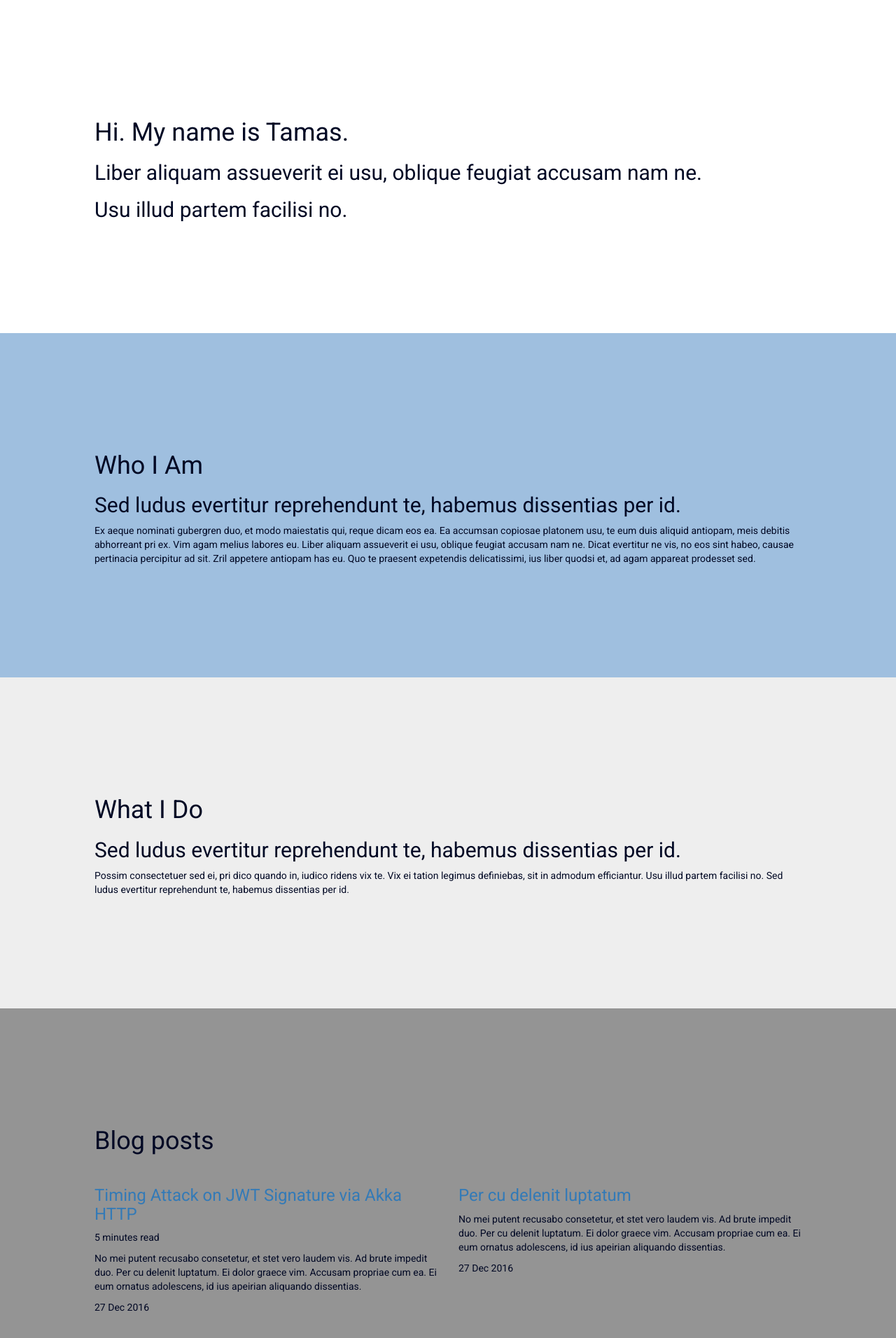
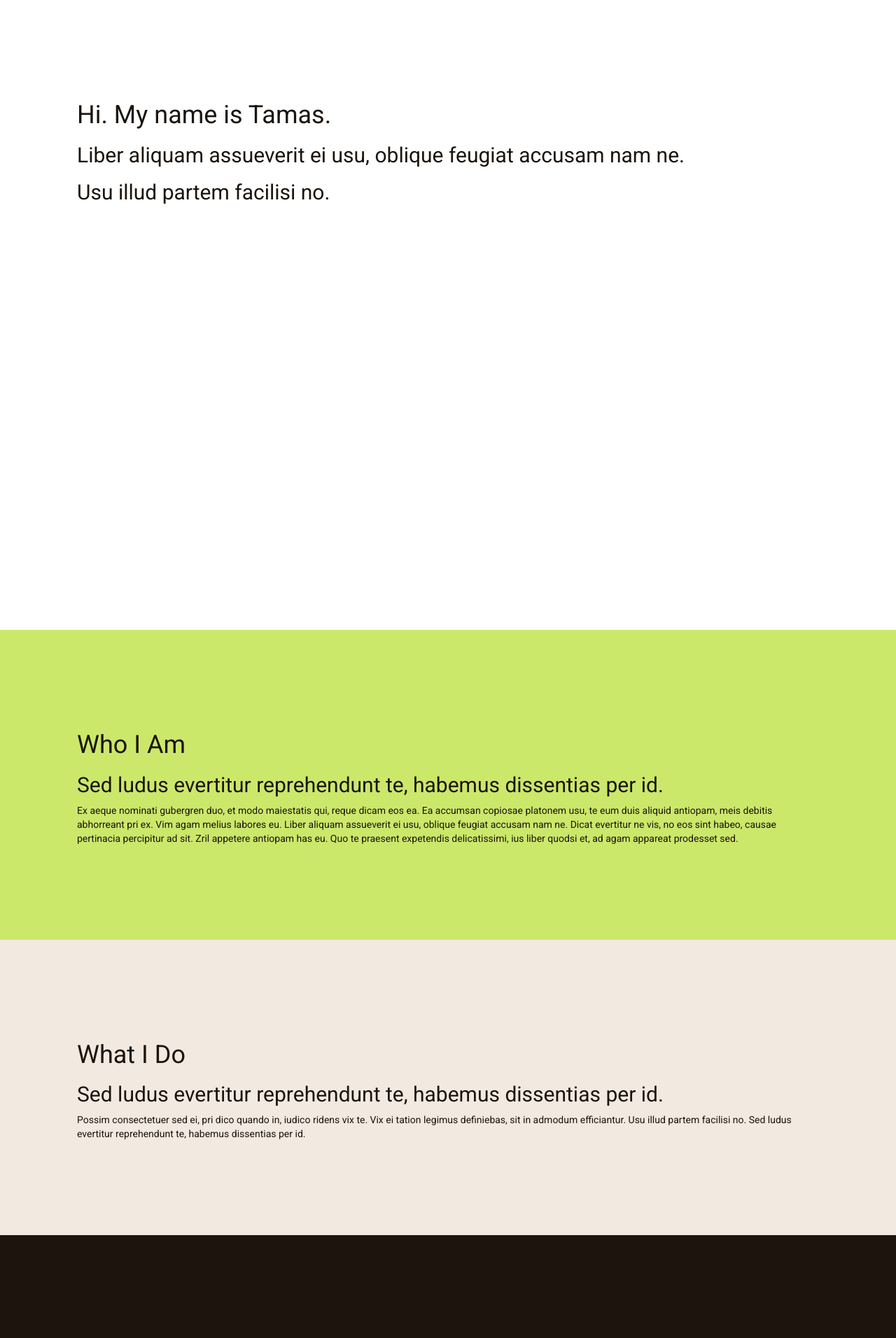
Before and after one commit to menzus/pages, a Jekyll site: the page built from index.html, in a window 1280 px wide. Shown: the top 1912 px of the page at 70% size. Built offline with Jekyll 4.4.1, drawn with Linux system fonts in a browser that asks for light colours; some of the changed text lies outside the part shown.

Commit message:
Update main.css

```diff
--- a/css/main.css
+++ b/css/main.css
@@ -1,26 +1,15 @@
 body {
     color: #000824;
-    font-family: Roboto; sans-serif;
+    font-family: Roboto, sans-serif;
 }
 
-/* --- NAVBAR --- */
-
-.navbar {
-	padding-top:0px;
-	border-radius:0px !important;
-	margin-bottom:0px !important;
-	background-color: #EEEEEE;
-	border: none;
-}
-
-.navbar-default .navbar-nav>li>a {
-    color: #000824;
-    font-size: 16px;
-}
 
 @media(min-width: 768px) {
     .block {
-        padding: 150px;
+        padding: 125px;
+    }
+    .monospace {
+        font-size: 100%;
     }
 }
 
@@ -28,40 +17,86 @@ body {
     .block {
         padding: 100px 50px 100px 50px;
     }
+    .monospace {
+        font-size: 65%;
+    }
 }
 
-div#home {
-    background-color: #2A7FD3;
+.block .row {
+    max-width: 1024px;
+}
+
+.pgp-key {
+    font-family: Roboto Mono, monospace;
+    display: none;
+}
+
+div#intro {
+    background-color: #FFFFFF;
+    color: #1C140D;
+    min-height: 100vh;
 }
 
 div#who-i-am {
-    background-color: #9FBFDF;
+    background-color: #CBE86B;
+    color: #1C140D;
 }
 
 div#what-i-do {
-    background-color: #EEEEEE;
+    background-color: #F2E9E1;
+    color: #1C140D;
 }
 
 div#blog {
-    background-color: #949494;
+    background-color: #1C140D;
+    color: #F2E9E1;
 }
 
 div#contact {
-    background-color: #EEEEF2;
+    background-color: #CBE86B;
+    color: #1C140D;
 }
 
 div#footer {
-    background-color: #333333;
-    color: #AAAAAA;
+    background-color: #CBE86B;
+    color: #1C140D;
     padding-top: 25px;
-    padding-bottom: 25px;
+    padding-bottom: 10px;
 }
 
 div#footer .social ul li {
     display: inline;
-    margin-right: 20px;
+    margin-right: 10px;
+}
+
+div#footer .social ul {
+    text-align: right;
 }
 
 .blog-thumbnail {
-    padding: 15px;
+    height: 275px;
+    padding: 35px;
 }
+
+.blog-thumbnail a {
+    color: #FFFFFF;
+}
+
+.blog-thumbnail a:hover {
+    color: #d3d3d3;
+    text-decoration: none;
+}
+
+.post-date {
+    font-size: 13px;
+    font-weight: bold;
+}
+
+.read-length {
+    font-size: 15px;
+    font-weight: bold;
+}
+
+.copyright {
+    font-size: 11px;
+}
```
